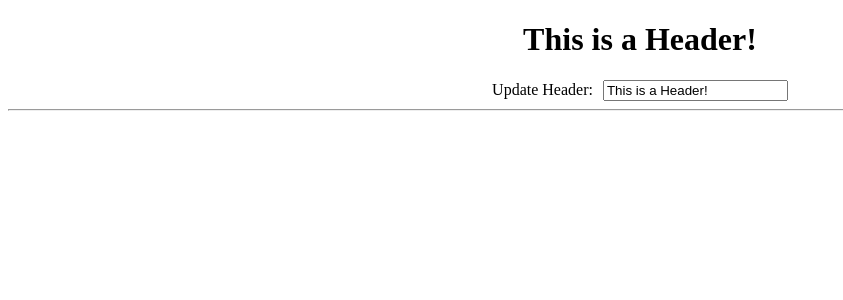
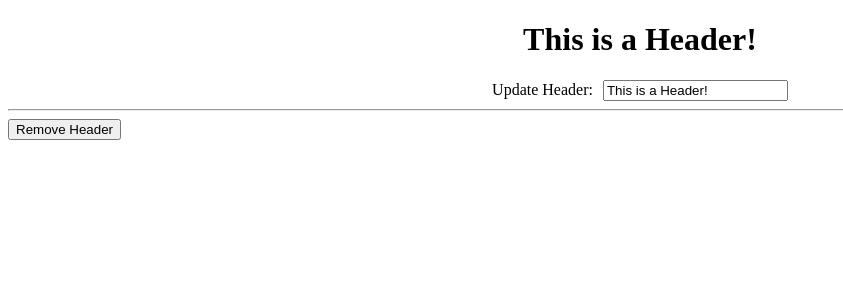
Before and after one commit to mjshuff23/react-class-workshop, a React (Create React App) app in the folder client/: page / in a window 1280 px wide. Shown: the top 300 px of the page, without its empty margins (0-843 px from the left). Built offline with nearby package versions, Linux system fonts and the light colour scheme.

Commit message:
added unmount

```diff
--- a/client/src/App.js
+++ b/client/src/App.js
@@ -1,10 +1,17 @@
-import React from 'react';
+import React, { useState } from 'react';
 import Header from './components/Header';
 
 function App() {
+	let [headerMounted, setHeaderMounted] = useState(true);
+
+	const unmountHeader = () => {
+		setHeaderMounted(false);
+	};
+
 	return (
 		<>
-			<Header />
+			{headerMounted && <Header />}
+			{headerMounted && <button onClick={unmountHeader}>Remove Header</button>}
 		</>
 	);
 }
--- a/client/src/components/Header.js
+++ b/client/src/components/Header.js
@@ -13,6 +13,10 @@ function Header() {
 		} else {
 			console.log(header);
 		}
+
+		return () => {
+			console.log('Unmounting Header');
+		};
 	}, [header]);
 
 	const updateHeader = (e) => {
```
Also changed, not shown: 1 other file (tests, documents, lock files or other folders).
